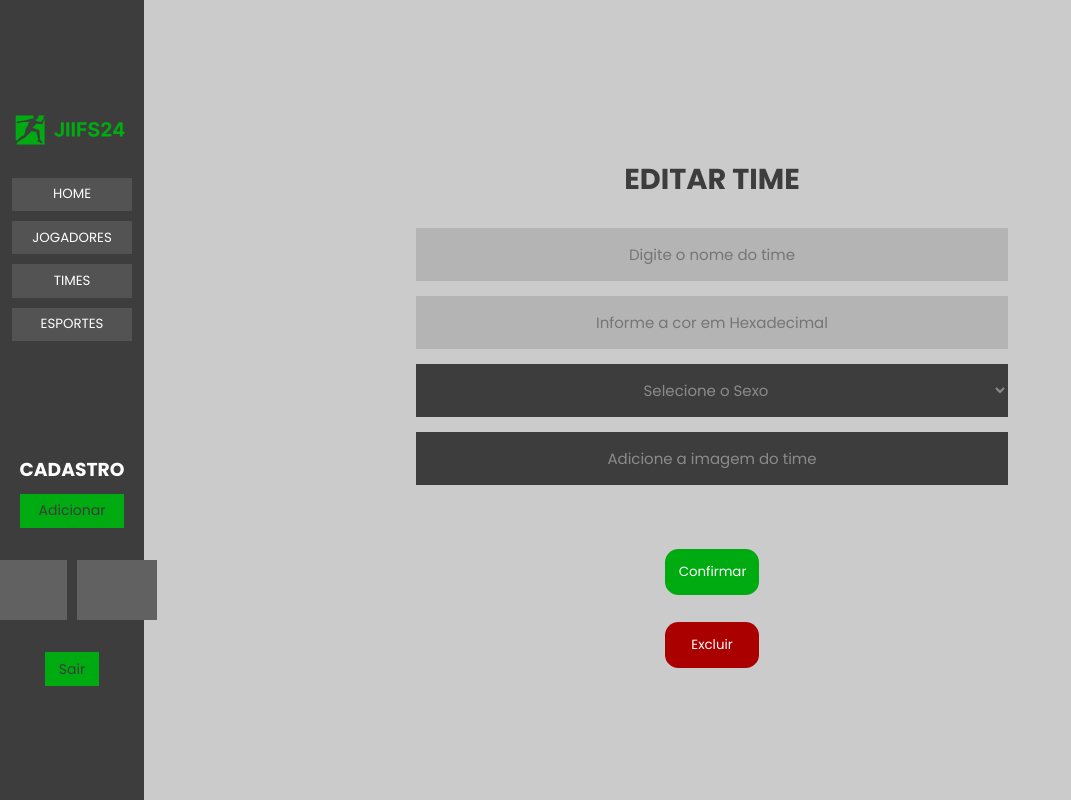
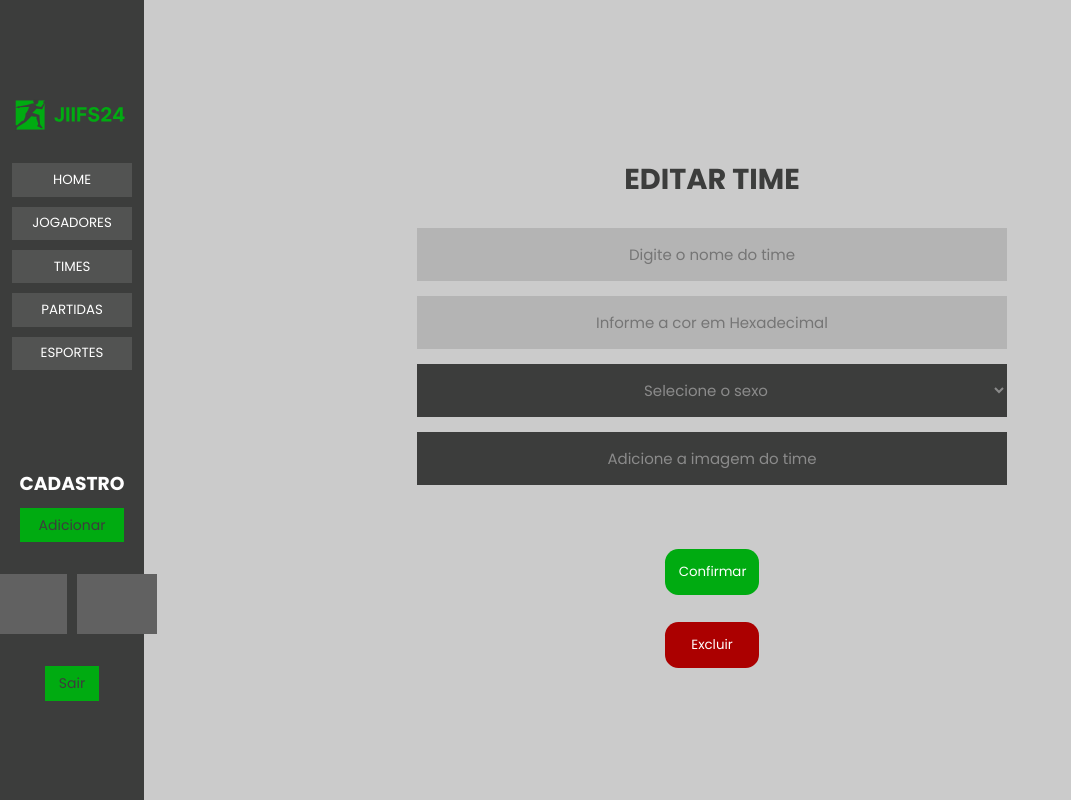
Before and after one commit to Morea-IFS/jiifs-interclass-2024, a Django app: page /editar/time in a window 1280 px wide. Shown: the whole page, without its empty margins (0-1071 px from the left). Run offline with Django 5.2, Linux system fonts and the light colour scheme; parts of the project's set-up code (start-up, migrations or seed data) failed here and were passed over; grey boxes are pictures that could not be loaded.

Commit message:
🚚 Renamed routes and code refactoring.

```diff
--- a/app/templates/cadastro-jogadores.html
+++ b/app/templates/cadastro-jogadores.html
@@ -27,6 +27,9 @@
                         </a>
                         <a href="{% url 'team_manage' %}">
                             <button class="side-bar-buttons-items">TIMES</button>
+                        </a>
+                        <a href="{% url 'matches_manage' %}">
+                            <button class="side-bar-buttons-items">PARTIDAS</button>
                         </a>
                         <a href="{% url 'sport' %}">
                             <button class="side-bar-buttons-items">ESPORTES</button>
@@ -64,7 +67,7 @@
                                 <input type="text" autocomplete="on" autocorrect="on"
                                     placeholder="Número do jogador">
                                 <select id="sexos" name="sexos">
-                                    <option selected disabled>Selecione o Sexo</option>
+                                    <option selected disabled>Selecione o sexo</option>
                                     <option value="masculino">Masculino</option>
                                     <option value="feminino">Feminino</option>
                                 </select>
--- a/app/templates/cadastro-times.html
+++ b/app/templates/cadastro-times.html
@@ -28,6 +28,9 @@
                         </a>
                         <a href="{% url 'team_manage' %}">
                             <button class="side-bar-buttons-items">TIMES</button>
+                        </a>
+                        <a href="{% url 'matches_manage' %}">
+                            <button class="side-bar-buttons-items">PARTIDAS</button>
                         </a>
                         <a href="{% url 'sport' %}">
                             <button class="side-bar-buttons-items">ESPORTES</button>
@@ -63,7 +66,7 @@
                                 <input type="text" autocomplete="on" autocorrect="on"
                                     placeholder="Informe a cor em Hexadecimal"></input>
                                 <select id="sexos" name="sexos">
-                                    <option selected disabled>Selecione o Sexo</option>
+                                    <option selected disabled>Selecione o sexo</option>
                                     <option value="masculino">Masculino</option>
                                     <option value="feminino">Feminino</option>
                                 </select>
--- a/app/templates/editar-jogadores.html
+++ b/app/templates/editar-jogadores.html
@@ -27,6 +27,9 @@
                         </a>
                         <a href="{% url 'team_manage' %}">
                             <button class="side-bar-buttons-items">TIMES</button>
+                        </a>
+                        <a href="{% url 'matches_manage' %}">
+                            <button class="side-bar-buttons-items">PARTIDAS</button>
                         </a>
                         <a href="{% url 'sport' %}">
                             <button class="side-bar-buttons-items">ESPORTES</button>
@@ -65,7 +68,7 @@
                                     <input type="text" autocomplete="on" autocorrect="on"
                                         placeholder="Número do jogador">
                                     <select id="sexos" name="sexos">
-                                        <option selected disabled>Selecione o Sexo</option>
+                                        <option selected disabled>Selecione o sexo</option>
                                         <option value="masculino">Masculino</option>
                                         <option value="feminino">Feminino</option>
                                     </select>
--- a/app/templates/editar-times.html
+++ b/app/templates/editar-times.html
@@ -27,6 +27,9 @@
                         </a>
                         <a href="{% url 'team_manage' %}">
                             <button class="side-bar-buttons-items">TIMES</button>
+                        </a>
+                        <a href="{% url 'matches_manage' %}">
+                            <button class="side-bar-buttons-items">PARTIDAS</button>
                         </a>
                         <a href="{% url 'sport' %}">
                             <button class="side-bar-buttons-items">ESPORTES</button>
@@ -63,7 +66,7 @@
                                 <input type="text" autocomplete="on" autocorrect="on"
                                     placeholder="Informe a cor em Hexadecimal">
                                 <select id="sexos" name="sexos">
-                                    <option selected disabled>Selecione o Sexo</option>
+                                    <option selected disabled>Selecione o sexo</option>
                                     <option value="masculino">Masculino</option>
                                     <option value="feminino">Feminino</option>
                                 </select>
```
